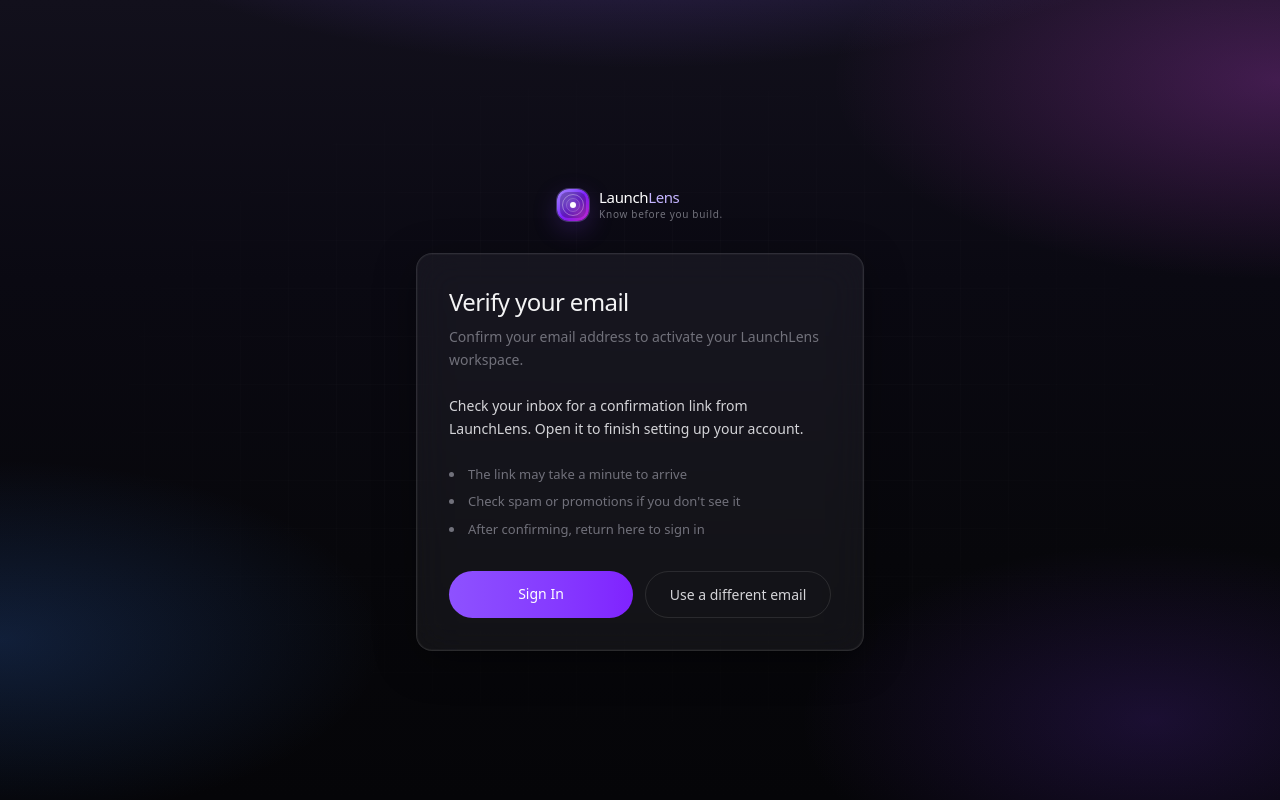
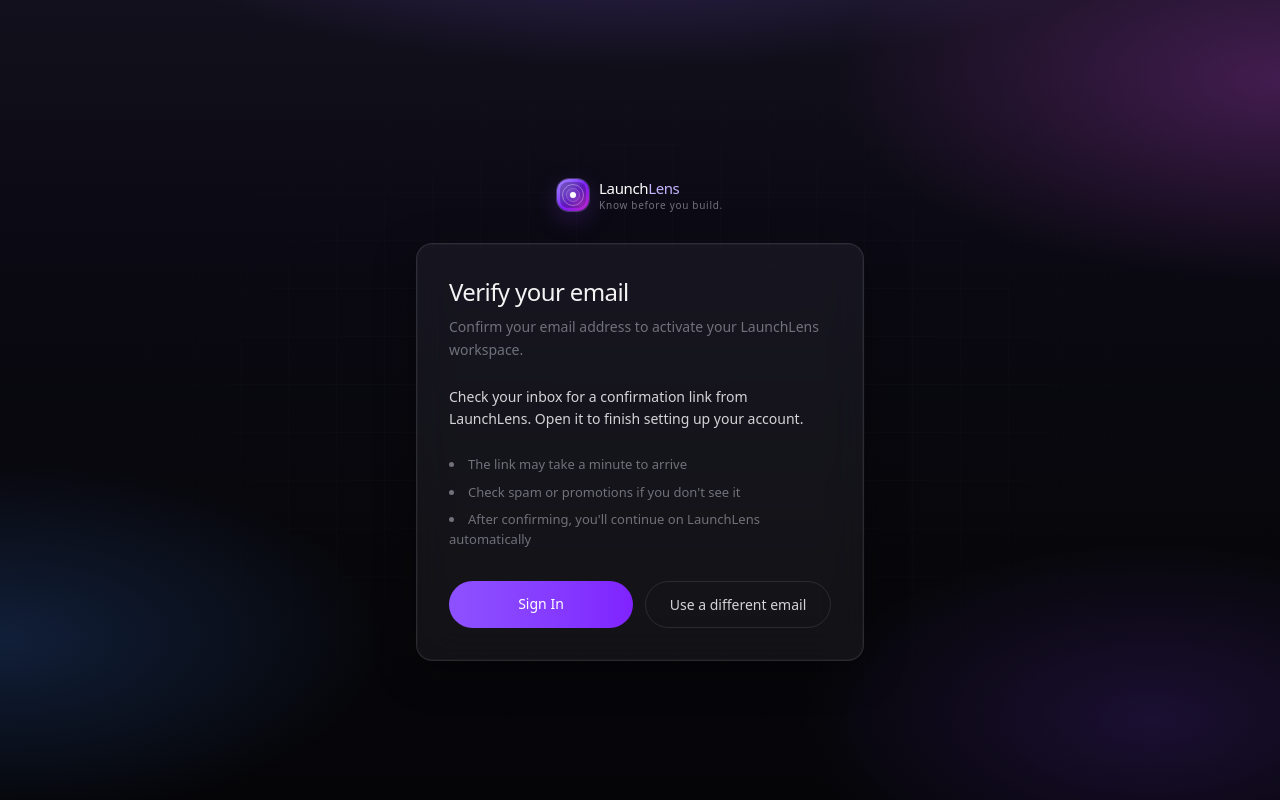
Before and after one commit to Arup9149/launchlens, a Next.js app: page /auth/verify-email in a window 1280 px wide. Built offline with nearby package versions, Linux system fonts and the light colour scheme; no server answers.

Commit message:
Fix production email verification redirect — verify-email copy

```diff
--- a/src/app/auth/verify-email/page.tsx
+++ b/src/app/auth/verify-email/page.tsx
@@ -40,7 +40,7 @@
           <ul className="text-[13px] text-zinc-500 space-y-2 mb-8 list-disc list-inside">
             <li>The link may take a minute to arrive</li>
             <li>Check spam or promotions if you don't see it</li>
-            <li>After confirming, return here to sign in</li>
+            <li>After confirming, you'll continue on LaunchLens automatically</li>
           </ul>
 
           <div className="flex flex-col sm:flex-row gap-3">
```
